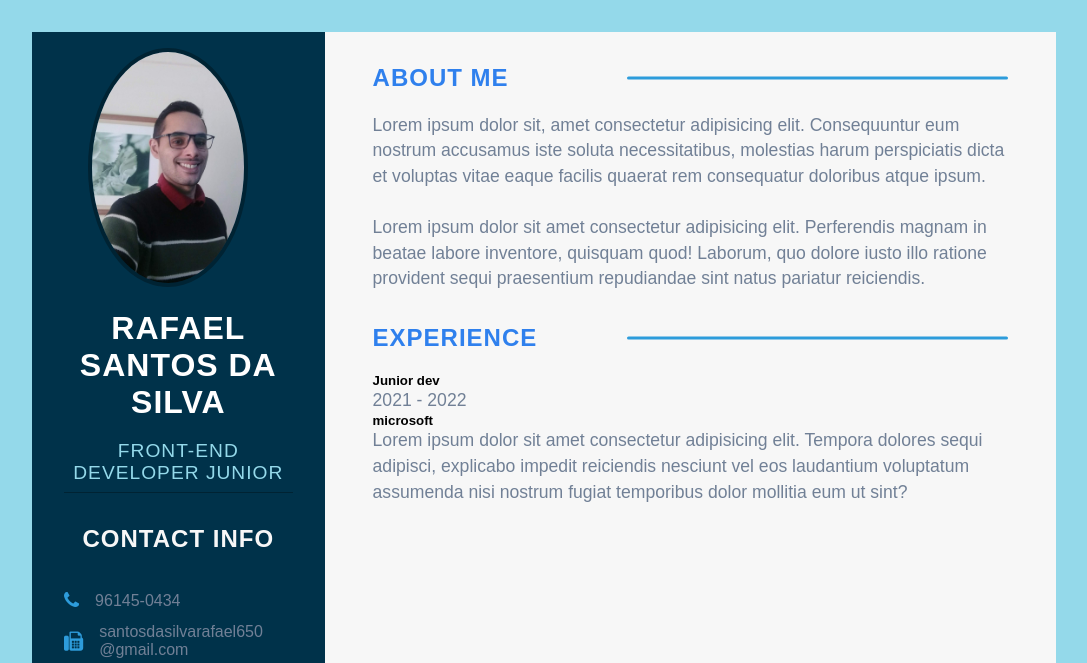
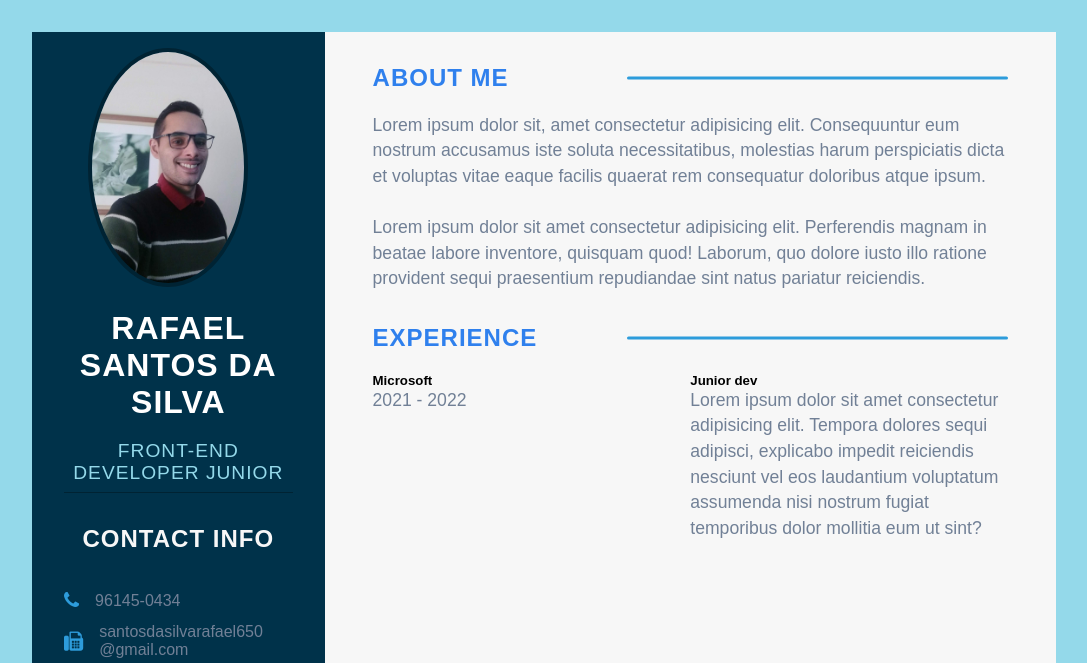
Before and after one commit to rafaelsantos360/cv, a plain HTML site: page index.html in a window 1280 px wide. Shown: the top 663 px of the page, without its empty margins (96-1183 px from the left). Drawn offline with Linux system fonts and the light colour scheme.

Commit message:
estudos em js

```diff
--- a/index.html
+++ b/index.html
@@ -138,14 +138,14 @@
                     <h2 class="right-title">Experience</h2>
                     <article class="timeline">
                         <div class="left-tl-content">
-                            <h5 class="tl-title">Junior dev</h5>
+                            <h5 class="tl-title">Microsoft</h5>
                             <p class="para">
                                 2021 - 2022
                             </p>
                         </div>
                         <div class="right-tl-content">
                             <div class="tl-content">
-                                <h5 class="tl-title-2">microsoft</h5>
+                                <h5 class="tl-title-2">Junior dev</h5>
                                 <p class="para">
                                     Lorem ipsum dolor sit amet consectetur    adipisicing elit. Tempora dolores sequi adipisci, explicabo  impedit reiciendis nesciunt vel eos laudantium voluptatum  assumenda nisi nostrum fugiat temporibus dolor mollitia eum ut sint?
                                 </p>
--- a/style.css
+++ b/style.css
@@ -201,3 +201,8 @@ body {
 .sect {
     padding-bottom: 2rem;
 }
+
+.timeline {
+    display: grid;
+    grid-template-columns: repeat(2, 1fr);
+}
```
